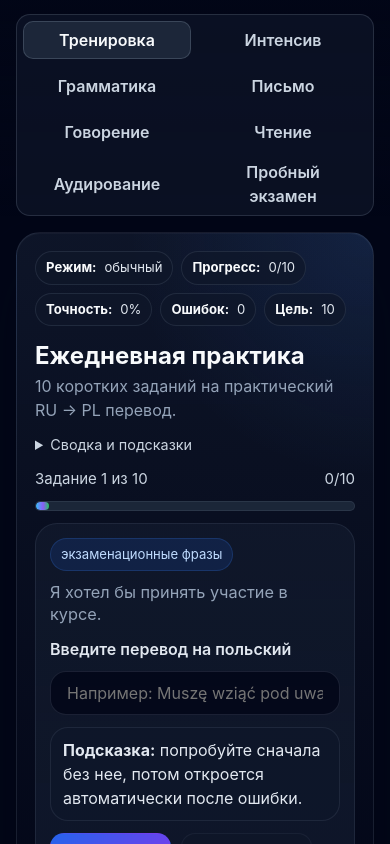
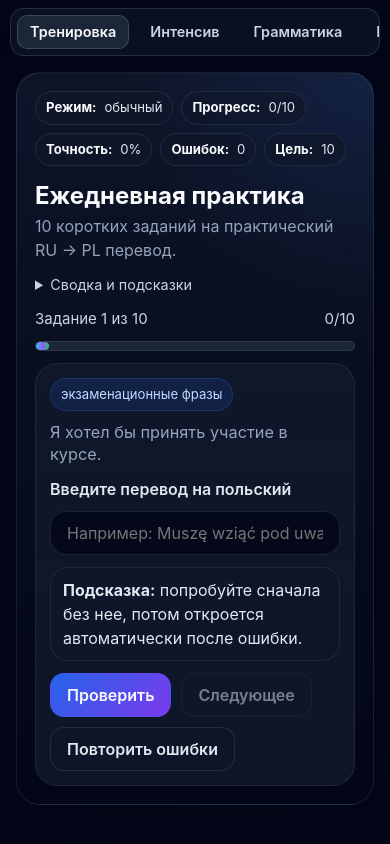
Before and after one commit to ommmmm88888/b1, a React (Vite) app: page / in a window 390 px wide. Shown: the top 844 px of the page. Built offline with nearby package versions, Linux system fonts and the light colour scheme.

Commit message:
Compact navigation and mock exam controls

```diff
--- a/src/App.css
+++ b/src/App.css
@@ -23,6 +23,10 @@
   background: rgba(15, 23, 42, 0.68);
 }
 
+.mode-switch__inner:focus-within {
+  border-color: rgba(56, 189, 248, 0.5);
+}
+
 .mode-switch__button {
   appearance: none;
   border: 1px solid transparent;
@@ -40,6 +44,40 @@
   color: #f8fafc;
   border-color: rgba(148, 163, 184, 0.25);
   background: rgba(30, 41, 59, 0.95);
+}
+
+.mock-sticky-bar {
+  position: sticky;
+  top: 62px;
+  z-index: 15;
+  max-width: 1240px;
+  margin: 0 auto 12px;
+  display: flex;
+  align-items: center;
+  justify-content: space-between;
+  gap: 10px;
+  padding: 8px;
+  border-radius: 18px;
+  border: 1px solid rgba(148, 163, 184, 0.18);
+  background: rgba(15, 23, 42, 0.9);
+  box-shadow: 0 16px 48px rgba(2, 6, 23, 0.34);
+  backdrop-filter: blur(12px);
+}
+
+.mock-sticky-bar__stats {
+  display: flex;
+  flex-wrap: wrap;
+  gap: 8px;
+}
+
+.mock-sticky-bar .pill {
+  padding: 7px 10px;
+  font-size: 0.84rem;
+}
+
+.mock-sticky-bar .button {
+  min-height: 38px;
+  white-space: nowrap;
 }
 
 .app-shell__grid {
@@ -779,10 +817,40 @@
 }
 
 @media (max-width: 640px) {
+  .mode-switch {
+    padding: 8px 10px 0;
+  }
+
   .mode-switch__inner {
-    display: grid;
+    display: flex;
     width: 100%;
-    grid-template-columns: repeat(2, minmax(0, 1fr));
+    overflow-x: auto;
+    overscroll-behavior-inline: contain;
+    scrollbar-width: thin;
+  }
+
+  .mode-switch__button {
+    flex: 0 0 auto;
+    min-height: 34px;
+    padding: 0 12px;
+    font-size: 0.9rem;
+  }
+
+  .mock-sticky-bar {
+    top: 52px;
+    align-items: stretch;
+    padding: 7px;
+  }
+
+  .mock-sticky-bar__stats {
+    flex: 1;
+    flex-wrap: nowrap;
+    overflow-x: auto;
+    scrollbar-width: thin;
+  }
+
+  .mock-sticky-bar .pill {
+    flex: 0 0 auto;
   }
 
   .hero-card,
--- a/src/App.tsx
+++ b/src/App.tsx
@@ -19,78 +19,36 @@ type AppMode =
   | 'listening'
   | 'mock'
 
+const modes: { id: AppMode; label: string }[] = [
+  { id: 'trainer', label: 'Тренировка' },
+  { id: 'intensive', label: 'Интенсив' },
+  { id: 'grammar', label: 'Грамматика' },
+  { id: 'writing', label: 'Письмо' },
+  { id: 'speaking', label: 'Говорение' },
+  { id: 'reading', label: 'Чтение' },
+  { id: 'listening', label: 'Аудирование' },
+  { id: 'mock', label: 'Пробный экзамен' },
+]
+
 function App() {
   const [mode, setMode] = useState<AppMode>('trainer')
 
   return (
     <>
       <header className="mode-switch">
-        <div className="mode-switch__inner">
-          <button
-            className={`mode-switch__button ${mode === 'trainer' ? 'mode-switch__button--active' : ''}`}
-            type="button"
-            onClick={() => setMode('trainer')}
-            aria-pressed={mode === 'trainer'}
-          >
-            Тренировка
-          </button>
-          <button
-            className={`mode-switch__button ${mode === 'intensive' ? 'mode-switch__button--active' : ''}`}
-            type="button"
-            onClick={() => setMode('intensive')}
-            aria-pressed={mode === 'intensive'}
-          >
-            Интенсив
-          </button>
-          <button
-            className={`mode-switch__button ${mode === 'grammar' ? 'mode-switch__button--active' : ''}`}
-            type="button"
-            onClick={() => setMode('grammar')}
-            aria-pressed={mode === 'grammar'}
-          >
-            Грамматика
-          </button>
-          <button
-            className={`mode-switch__button ${mode === 'writing' ? 'mode-switch__button--active' : ''}`}
-            type="button"
-            onClick={() => setMode('writing')}
-            aria-pressed={mode === 'writing'}
-          >
-            Письмо
-          </button>
-          <button
-            className={`mode-switch__button ${mode === 'speaking' ? 'mode-switch__button--active' : ''}`}
-            type="button"
-            onClick={() => setMode('speaking')}
-            aria-pressed={mode === 'speaking'}
-          >
-            Говорение
-          </button>
-          <button
-            className={`mode-switch__button ${mode === 'reading' ? 'mode-switch__button--active' : ''}`}
-            type="button"
-            onClick={() => setMode('reading')}
-            aria-pressed={mode === 'reading'}
-          >
-            Чтение
-          </button>
-          <button
-            className={`mode-switch__button ${mode === 'listening' ? 'mode-switch__button--active' : ''}`}
-            type="button"
-            onClick={() => setMode('listening')}
-            aria-pressed={mode === 'listening'}
-          >
-            Аудирование
-          </button>
-          <button
-            className={`mode-switch__button ${mode === 'mock' ? 'mode-switch__button--active' : ''}`}
-            type="button"
-            onClick={() => setMode('mock')}
-            aria-pressed={mode === 'mock'}
-          >
-            Пробный экзамен
-          </button>
-        </div>
+        <nav className="mode-switch__inner" aria-label="Основные разделы">
+          {modes.map((item) => (
+            <button
+              className={`mode-switch__button ${mode === item.id ? 'mode-switch__button--active' : ''}`}
+              type="button"
+              key={item.id}
+              onClick={() => setMode(item.id)}
+              aria-pressed={mode === item.id}
+            >
+              {item.label}
+            </button>
+          ))}
+        </nav>
       </header>
       {mode === 'trainer' ? <TrainerScreen /> : null}
       {mode === 'intensive' ? <IntensivePlanScreen /> : null}
--- a/src/features/mock/MiniMockExamScreen.tsx
+++ b/src/features/mock/MiniMockExamScreen.tsx
@@ -49,6 +49,12 @@ export function MiniMockExamScreen() {
   )
   const objectiveTotal =
     miniMockExam.reading.questions.length + miniMockExam.grammar.length + miniMockExam.listening.questions.length
+  const checklistAnsweredCount = answers.writingCriteria.length + answers.speakingCriteria.length
+  const checklistTotal =
+    miniMockExam.writing.selfCheckCriteria.length + miniMockExam.speaking.selfCheckCriteria.length
+  const totalAnsweredCount = objectiveAnsweredCount + checklistAnsweredCount
+  const totalTaskCount = objectiveTotal + checklistTotal
+  const remainingTaskCount = totalTaskCount - totalAnsweredCount
 
   function handleFinish() {
     const nextResult = calculateMockExamResult(answers)
@@ -122,6 +128,33 @@ export function MiniMockExamScreen() {
 
   return (
     <main className="app-shell">
+      <section className="mock-sticky-bar" aria-label="Прогресс мини-мока">
+        <div className="mock-sticky-bar__stats">
+          <span className="pill">
+            <strong>Разделы:</strong>
+            <span>5 зон</span>
+          </span>
+          <span className="pill">
+            <strong>Объективные:</strong>
+            <span>
+              {objectiveAnsweredCount}/{objectiveTotal}
+            </span>
+          </span>
+          <span className="pill">
+            <strong>Всего отмечено:</strong>
+            <span>
+              {totalAnsweredCount}/{totalTaskCount}
+            </span>
+          </span>
+          <span className="pill">
+            <strong>Осталось:</strong>
+            <span>{remainingTaskCount}</span>
+          </span>
+        </div>
+        <button className="button button--primary" type="button" onClick={handleFinish}>
+          Завершить
+        </button>
+      </section>
       <div className="app-shell__grid">
         <section className="hero-card" aria-labelledby="mock-active-title">
           <div className="hero-card__eyebrow">B1 · пробный экзамен</div>
```
Also changed, not shown: 2 other files (tests, documents, lock files or other folders).
